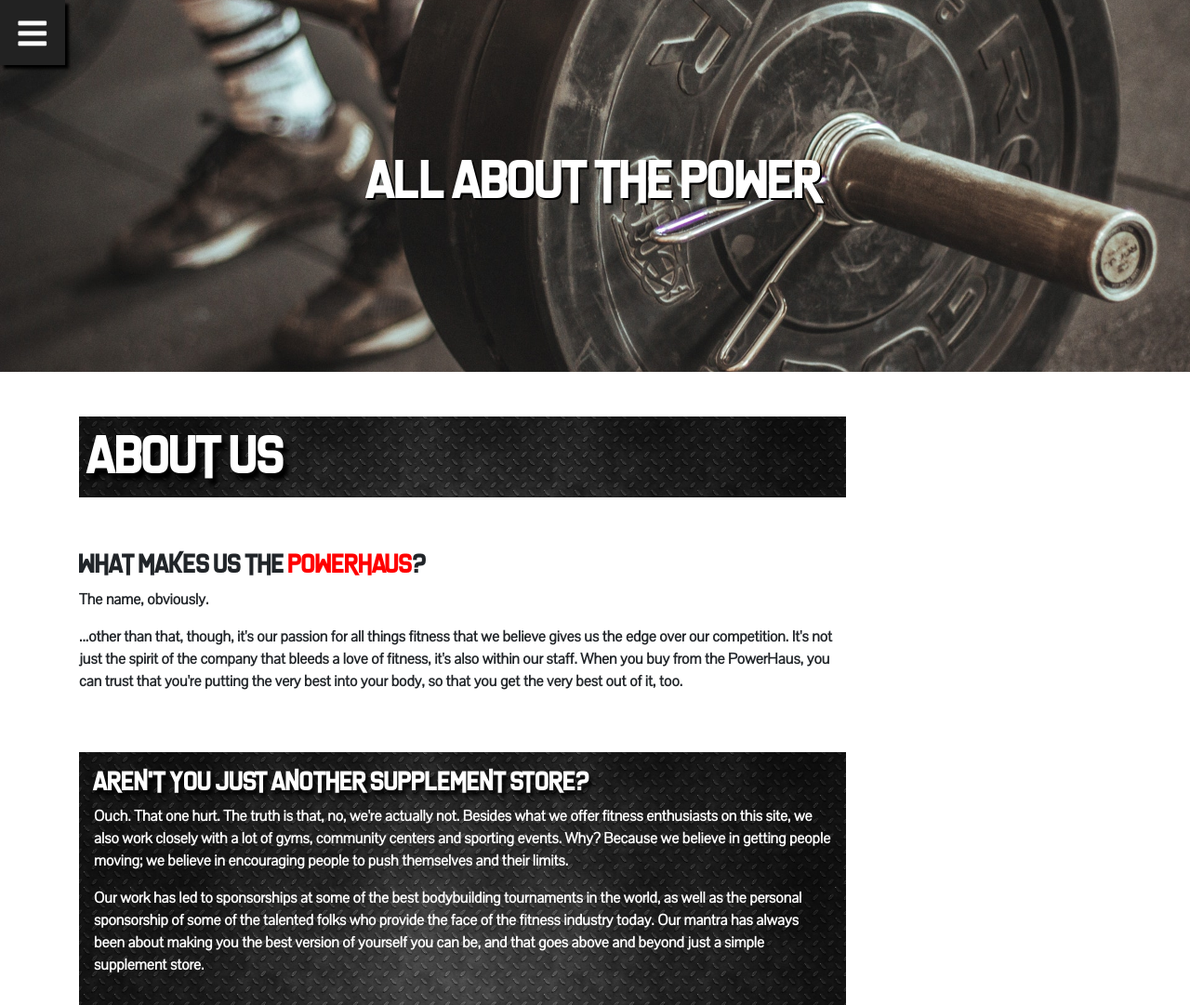
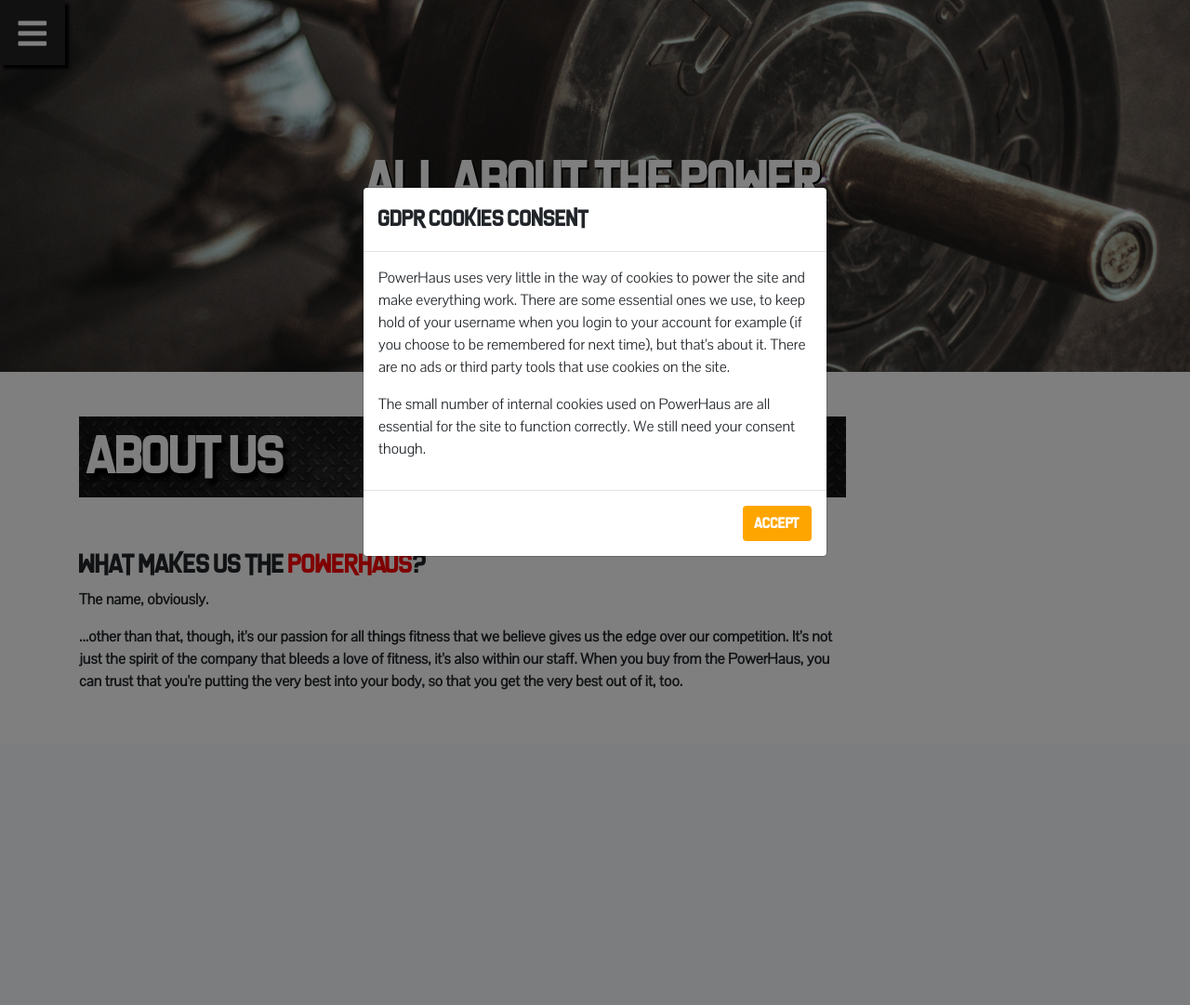
Before and after one commit to ShavingSeagull/PowerHaus, a Django app: page /about in a window 1280 px wide. Shown: the top 1081 px of the page at 93% size. After the commit the page ends 742 px from the top, so only its background shows below. Run offline with Django 3.2, Linux system fonts and the light colour scheme; some libraries are stand-ins or nearby versions.

Commit message:
Added GDPR consent modal and cookie

```diff
--- /dev/null
+++ b/static/js/cookies.js
@@ -0,0 +1,26 @@
+/*
+* Cookie code adapted from:
+* https://www.peterfessel.com/2018/11/gdpr-adsense-how-to-create-a-cookie-consent-modal-that-defers-ads-from-loading/
+*/
+function getCookie(key) {
+    var keyValue = document.cookie.match('(^|;) ?' + key + '=([^;]*)(;|$)');
+    return keyValue ? keyValue[2] : null;
+}
+
+function setCookie(key, value, days) {
+    var expires = new Date();
+    expires.setTime(expires.getTime() + (days * 24 * 60 * 60 * 1000));
+    document.cookie = key + '=' + value + ';expires=' + expires.toUTCString() + ';path=/';
+}
+
+$(document).ready(function(){
+    // Check if GDPR cookie consent has already been given
+	if (!getCookie("consentgiven")) {
+        $('#gdpr-modal').modal('show');
+    }
+
+	// Click listener for GDPR acceptance on Home page
+	$('#gdpr-btn').click(() => {
+		setCookie("consentgiven", true, 1);
+	})
+});
--- a/templates/base.html
+++ b/templates/base.html
@@ -93,6 +93,33 @@
     {% endblock %}
     <!-- /.Main Content -->
 
+    <!-- GDPR Cookies Modal - Bootstrap modal -->
+    <div class="modal fade" id="gdpr-modal">
+        <div class="modal-dialog modal-dialog-centered">
+            <div class="modal-content">
+                <div class="modal-header">
+                    <h4 class="modal-title">GDPR Cookies Consent</h4>
+                </div>
+                <div class="modal-body">
+                    <p>
+                        PowerHaus uses very little in the way of cookies to power the site and make everything work.
+                        There are some essential ones we use, to keep hold of your username when you login to your account
+                        for example (if you choose to be remembered for next time), but that's about it. There are no ads or third party
+                        tools that use cookies on the site.
+                    </p>
+                    <p>
+                        The small number of internal cookies used on PowerHaus are all essential for the site to function correctly.
+                        We still need your consent though.
+                    </p>
+                </div>
+                <div class="modal-footer">
+                    <button type="button" id="gdpr-btn" class="btn brand-btn" data-dismiss="modal">Accept</button>
+                </div>
+            </div>
+        </div>
+    </div>
+    <!-- /.GDPR Cookies Modal -->
+
     <!-- Footer -->
     <footer>
         <div class="container">
@@ -122,9 +149,11 @@
     <script src="{% static 'vendor/bootstrap4/js/bootstrap.min.js' %}"></script>
     <!-- Custom scripts -->
     <script src="{% static 'js/nav.js' %}"></script>
+    <script src="{% static 'js/cookies.js' %}"></script>
     <script type="text/javascript">
         $('.toast').toast('show');
     </script>
+    <!-- Injected JS -->
     {% block custom_js %}
     {% endblock %}
 </body>
```
